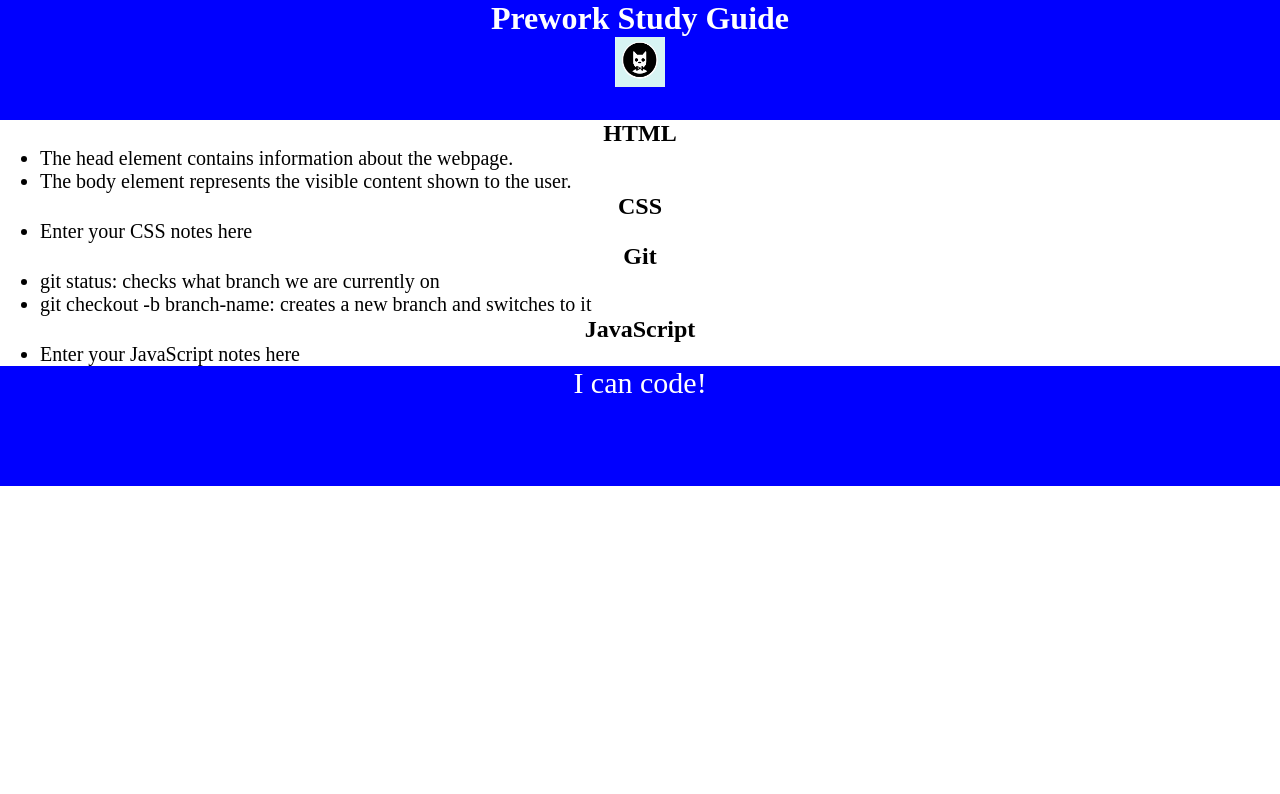
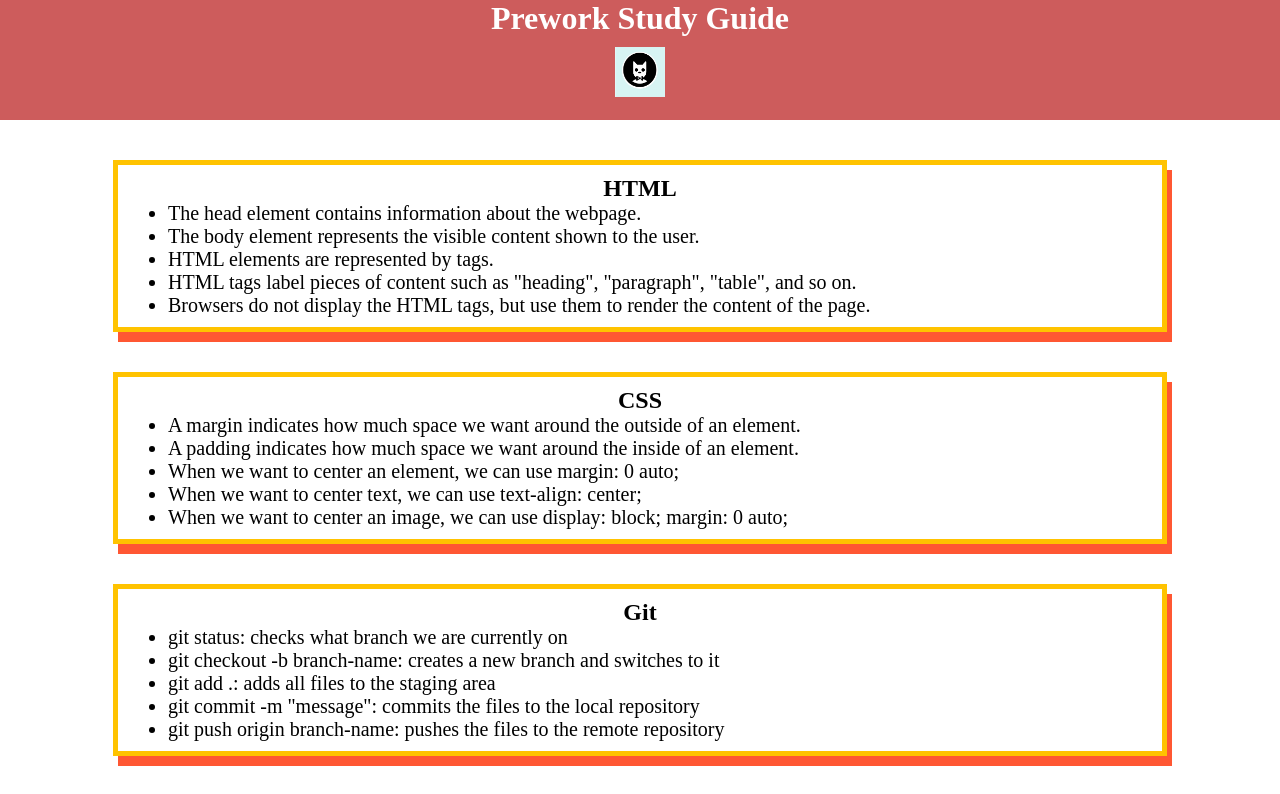
Before and after one commit to sinclairems/prework-study-guide, a plain HTML site: page dev/index.html in a window 1280 px wide. Shown: the top 794 px of the page. Drawn offline with Linux system fonts and the light colour scheme.

Commit message:
added CSS to project

```diff
--- a/dev/assets/style.css
+++ b/dev/assets/style.css
@@ -9,7 +9,7 @@ header,
 footer {
     width: 100%;
     height: 120px;
-    background-color: blue;
+    background-color: #CD5C5C;
     color: white;
 }
 
@@ -20,6 +20,7 @@ h2 {
 
 img {
     display: block;
+    padding: 10px;
     height: 50px;
     width: 50px;
     margin-left: auto;
@@ -35,3 +36,11 @@ p {
     text-align: center;
     font-size: 30px;
 }
+
+.card {
+    width: 80%;
+    margin: 40px auto;
+    padding: 10px;
+    border: 5px solid #FFC300;
+    box-shadow: 5px 10px #FF5733;
+}
--- a/dev/index.html
+++ b/dev/index.html
@@ -24,13 +24,20 @@
         <ul>
           <li>The head element contains information about the webpage.</li>
           <li>The body element represents the visible content shown to the user.</li>
+          <li>HTML elements are represented by tags.</li>
+          <li>HTML tags label pieces of content such as "heading", "paragraph", "table", and so on.</li>
+          <li>Browsers do not display the HTML tags, but use them to render the content of the page.</li>
         </ul>
       </section>
     <!--Study guide notes about CSS go here-->
       <section class="card" id="css-section">
         <h2>CSS</h2>
          <ul>
-          <li>Enter your CSS notes here</li>
+          <li>A margin indicates how much space we want around the outside of an element.</li>
+          <li>A padding indicates how much space we want around the inside of an element.</li>
+          <li>When we want to center an element, we can use margin: 0 auto;</li>
+          <li>When we want to center text, we can use text-align: center;</li>
+          <li>When we want to center an image, we can use display: block; margin: 0 auto;</li>
         </ul>
       </section>
     <!--Study guide notes about Git go here-->
@@ -39,6 +46,9 @@
          <ul>
           <li>git status: checks what branch we are currently on</li>
           <li>git checkout -b branch-name: creates a new branch and switches to it</li>
+          <li>git add .: adds all files to the staging area</li>
+          <li>git commit -m "message": commits the files to the local repository</li>
+          <li>git push origin branch-name: pushes the files to the remote repository</li>
         </ul>
       </section>
     <!--Study guide notes about JavaScript go here-->
```
